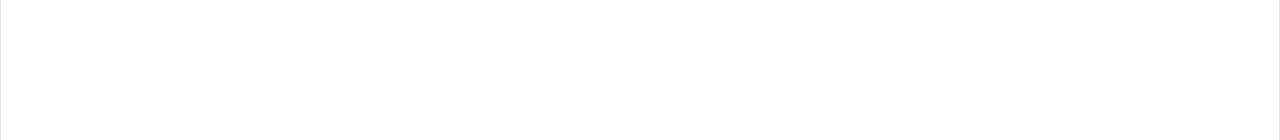
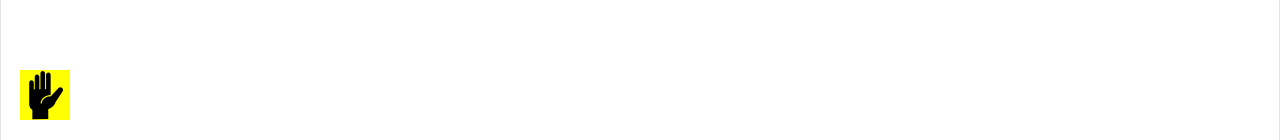
Before and after one commit to SimonGPort/magic-cards, a React (Vite) app: page / in a window 1280 px wide. Shown: the part 660-800 px from the top of the page. Built offline with nearby package versions, Linux system fonts and the light colour scheme.

Commit message:
HandZone

```diff
--- /dev/null
+++ b/src/HandZone.jsx
@@ -0,0 +1,38 @@
+import { useState } from "react";
+import DraggableCard from "./DraggableCard";
+
+function HandZone() {
+  const imageTestSmall =
+    "https://cards.scryfall.io/small/front/b/d/bd8fa327-dd41-4737-8f19-2cf5eb1f7cdd.jpg?1614638838";
+
+  const imageTestNormal =
+    "https://cards.scryfall.io/normal/front/b/d/bd8fa327-dd41-4737-8f19-2cf5eb1f7cdd.jpg?1614638838";
+
+  return (
+    <div
+      style={{
+        position: "fixed",
+        bottom: 0,
+        left: 0,
+        width: "100vw",
+        height: "50vh",
+        backgroundColor: "#f5f0e6", // light beige
+        zIndex: 1000,
+        borderTop: "1px solid #ccc",
+      }}
+    >
+      {" "}
+      <DraggableCard
+        popUp={(image) => {
+          setModal(image);
+        }}
+        imageCardSmall={imageTestSmall}
+        imageCardNormal={imageTestNormal}
+        startX={100}
+        startY={100}
+      />
+    </div>
+  );
+}
+
+export default HandZone;
--- a/src/PlayGround.jsx
+++ b/src/PlayGround.jsx
@@ -1,10 +1,12 @@
 import { useState } from "react";
 import DraggableCard from "./DraggableCard";
 import PopUp from "./PopUp";
+import HandZone from "./HandZone";
 import "./App.css";
 
 function BattleGround() {
   const [Modal, setModal] = useState(undefined);
+  const [showHand, setShowHand] = useState(false);
 
   const imageTestSmall =
     "https://cards.scryfall.io/small/front/b/d/bd8fa327-dd41-4737-8f19-2cf5eb1f7cdd.jpg?1614638838";
@@ -15,6 +17,23 @@ function BattleGround() {
   return (
     <>
       {Modal && <PopUp image={Modal} onClose={() => setModal(undefined)} />}
+      <div
+        onClick={() => setShowHand(!showHand)}
+        style={{
+          position: "fixed",
+          bottom: 20,
+          left: 20,
+          width: 50,
+          height: 50,
+          backgroundColor: "yellow",
+          backgroundImage: "url('/hand.svg')",
+          backgroundSize: "contain",
+          backgroundRepeat: "no-repeat",
+          backgroundPosition: "center",
+          cursor: "pointer",
+          zIndex: 9998,
+        }}
+      />
       <DraggableCard
         popUp={(image) => {
           setModal(image);
@@ -33,6 +52,7 @@ function BattleGround() {
         startX={300}
         startY={300}
       />
+      {showHand && <HandZone />}
     </>
   );
 }
```
Also changed, not shown: public/hand.svg (added).
